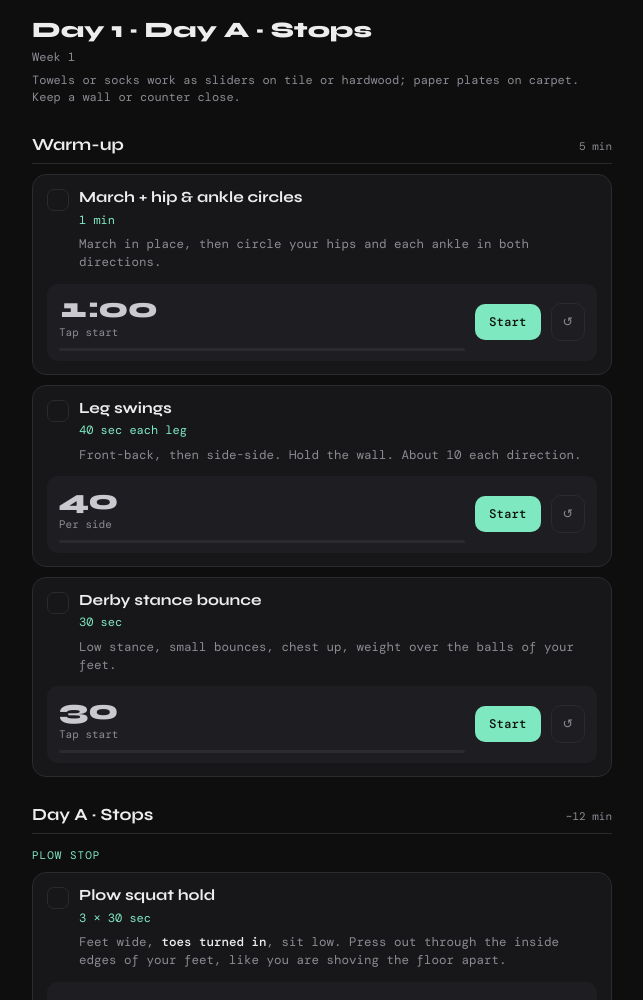
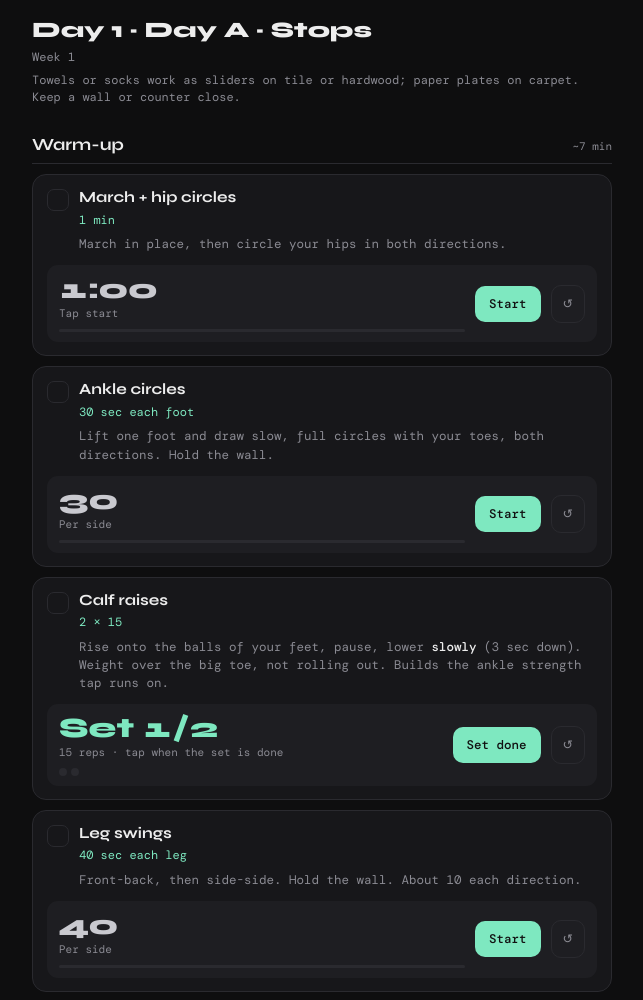
Before and after one commit to robin-hershkowitz/HIIT, a plain HTML site: page florida-travel-drills.html in a window 1280 px wide. Shown: the part 480-1480 px from the top of the page, without its empty margins (318-961 px from the left). Drawn offline with nearby package versions, Linux system fonts and the light colour scheme.

Commit message:
Florida Travel Drills: add ankle circles and calf raises to warm-up
Co-Authored-By: Claude Opus 5.5 <noreply@anthropic.com>
Claude-Session: https://claude.ai/code/session_012dsZ23sQyfym2DYTnFDYmh

```diff
--- a/florida-travel-drills.html
+++ b/florida-travel-drills.html
@@ -141,7 +141,9 @@ const T=(id,n,c,o)=>({id,n,c,type:'time',...o});
 const R=(id,n,c,o)=>({id,n,c,type:'reps',...o});
 
 const WARMUP=[
-  T('wu1','March + hip & ankle circles','March in place, then circle your hips and each ankle in both directions.',{s:1,d:60,rx:'1 min'}),
+  T('wu1','March + hip circles','March in place, then circle your hips in both directions.',{s:1,d:60,rx:'1 min'}),
+  T('wu4','Ankle circles','Lift one foot and draw slow, full circles with your toes, both directions. Hold the wall.',{s:1,d:30,sides:1,rx:'30 sec each foot'}),
+  R('wu5','Calf raises','Rise onto the balls of your feet, pause, lower <b>slowly</b> (3 sec down). Weight over the big toe, not rolling out. Builds the ankle strength tap runs on.',{s:2,r:15,rest:20,rx:'2 × 15'}),
   T('wu2','Leg swings','Front-back, then side-side. Hold the wall. About 10 each direction.',{s:1,d:40,sides:1,rx:'40 sec each leg'}),
   T('wu3','Derby stance bounce','Low stance, small bounces, chest up, weight over the balls of your feet.',{s:1,d:30,rx:'30 sec'})
 ];
@@ -241,12 +243,12 @@ function buildSegs(e){
 
 function sections(){
   if(dtype==='L') return [
-    {t:'Warm-up',m:'5 min',items:WARMUP},
+    {t:'Warm-up',m:'~7 min',items:WARMUP},
     {t:'Balance',m:'Light day',items:LIGHT_BAL},
     {t:'Cooldown',m:'5 min',items:COOL}
   ];
   return [
-    {t:'Warm-up',m:'5 min',items:WARMUP},
+    {t:'Warm-up',m:'~7 min',items:WARMUP},
     dtype==='A'?{t:'Day A · Stops',m:'~12 min',items:DAY_A}:{t:'Day B · Footwork & glides',m:'~12 min',items:DAY_B},
     {t:'Upper body · 2 lb',m:week===2?'3 rounds':'2 rounds',items:UPPER},
     {t:'Cooldown',m:'5 min',items:COOL}
```
